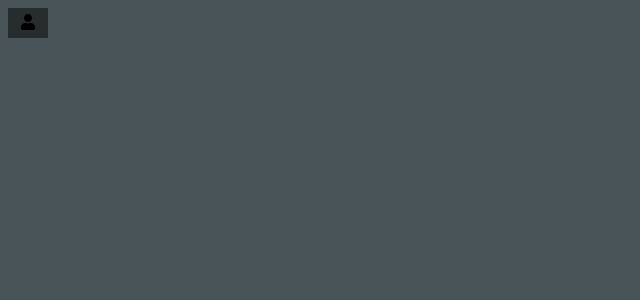
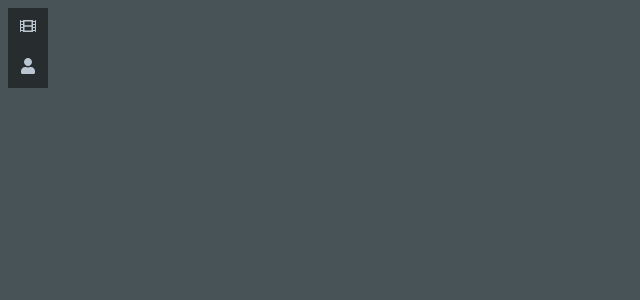
Before and after one commit to chromos33/BobReactRemaster, a React (Create React App) app in the folder BobReactRemaster/ClientApp/: page / in a window 1280 px wide. Shown: the top 300 px of the page, without its empty margins (0-640 px from the left). Built offline with nearby package versions, Linux system fonts and the light colour scheme.

Commit message:
Rebuild Navi better Structure

```diff
--- a/BobReactRemaster/ClientApp/src/components/Navi/Navi.js
+++ b/BobReactRemaster/ClientApp/src/components/Navi/Navi.js
@@ -1,19 +1,51 @@
 import React from 'react';
 import {NaviLink} from './NaviLink';
+import '../../css/Navi.css';
 
 export function Navi(props)
 {
-    const UserLinks =
-        [
-            {
-                icon: ["fas","user"],
-                link: "/"
-            }
-        ]
-    ;
+    const Links =
+    [
+        {
+            ID:"Streams",
+            Title:"Streams",
+            Icon: ["fas","film"],
+            Link: "Streams",
+            FirstLevel: true
+        },
+        {
+            ID: "User",
+            Title: "User",
+            Icon: ["fas", "user"],
+            FirstLevel: true,
+            SubLinks: [
+                {
+                    ID : "SubscriptionLink",
+                    Title: "Subscriptions",
+                    Icon: ["fas","user"],
+                    Link: "/StreamSubscriptions"
+                },
+                {
+                    ID : "ProfileLink",
+                    Title: "Profil",
+                    Icon: ["fas","user"],
+                    Link: "/Profile"
+                },
+            ]
+        }
+    ];
+    var Menu = Links.map((Link) => {
+        if(Link.SubLinks === undefined)
+        {
+            return <NaviLink FirstLevel={Link.FirstLevel} key={Link.ID} Link={Link.Link} ID={Link.ID} Title={Link.Title} Icon={Link.Icon} />
+        }
+        else{
+            return <NaviLink FirstLevel={Link.FirstLevel} key={Link.ID} ID={Link.ID} Title={Link.Title} Icon={Link.Icon} SubLinks={Link.SubLinks} />
+        }
+    });
     return (
-        <div>
-            <NaviLink ID="UserMenu" Title="User" SubLinks={UserLinks} icon={["fas", "user"]}/>
+        <div className="NaviMenu">
+           {Menu}
         </div>
         )
 }
--- a/BobReactRemaster/ClientApp/src/components/Navi/NaviLink.js
+++ b/BobReactRemaster/ClientApp/src/components/Navi/NaviLink.js
@@ -4,69 +4,105 @@ import '../../css/NaviLink.css';
 
 export function NaviLink(props)
 {
-    const [openWidth,SetOpenWidth] = useState(0);
-    const [Width,SetWidth] = useState(0);
-    const [openHeight,SetOpenHeight] = useState(0);
-    const [Height,SetHeight] = useState(30);
-    const [iconState,SetIconState] = useState("");
 
-    const openNaviLink = () => {
-        SetWidth(openWidth);
-        setTimeout(() => {SetHeight(openHeight);},150);
-        SetIconState("open");
+    const [width,setWidth] = useState(0);
+    const [linkWidth,setLinkWidth] = useState(40);
+    const [height,setHeight] = useState(40);
+    const [expandedWidth,setExpandedWidth] = useState(0);
+    const [expandedHeight,setExpandedHeight] = useState(0);
+    const openNav = () => {
+        setTimeout(() => {
+            setHeight(expandedHeight);
+        },150);
+        setWidth(expandedWidth);
+        setLinkWidth(expandedWidth+40);
+
+
     }
-    const closeNaviLink = () => {
-        setTimeout(() => {SetWidth(0);},150)
-        SetHeight(30);
-        SetIconState("");
+    const closeNav = () => {
+
+        setTimeout(() => {
+            setWidth(expandedWidth);
+            setWidth(0);
+            setLinkWidth(40);
+        },150);
+        setHeight(40);
+
     }
-    useEffect(() => {
-        if(openWidth === 0 && props.SubLinks !== undefined && props.SubLinks.length)
-        {
-            var width = document.querySelector("#"+props.ID+" .contentDimensions").clientWidth;
-            var height = document.querySelector("#"+props.ID+" .contentDimensions").clientHeight;
-            SetOpenWidth(width);
-            SetOpenHeight(height);
-        }
-    },[openWidth,props.ID]);
-    if(props.SubLinks !== undefined && props.SubLinks.length > 0)
-    {
+    const renderFirstLevelLink = () => {
         return (
-            <span id={props.ID} className="NaviLink" onMouseLeave={closeNaviLink} onMouseEnter={openNaviLink}>
-                {props.icon !== undefined &&
-                <span className={"NaviLinkIcon " + iconState }>
-                    <FontAwesomeIcon icon={props.icon} />
+        <a style={{width:linkWidth+"px"}} onMouseEnter={() => {openNav()}} onMouseLeave={() => {closeNav()}} href={props.Link} className="firstLevelLink" id={props.ID}>
+            <div className="relative linkContainer">
+            <span className="iconSquare">
+                <FontAwesomeIcon icon={props.Icon}/>
+            </span>
+            <div style={{width:width+"px",height: height+"px"}} className="expandContainer">
+                <div className="contentDimensions">
+                    <span className="menuTitle">{props.Title}</span>
+                </div>
+            </div>
+            </div>
+        </a>
+        );
+    }
+    const renderLinkWithMenu = () => {
+        const Menu = props.SubLinks.map((MenuLink) => {
+            console.log(MenuLink);
+            return <NaviLink key={MenuLink.ID} ID={MenuLink.ID} Icon={MenuLink.Icon} Title={MenuLink.Title} Link={MenuLink.Link}/>
+        });
+        return (
+            <div style={{width:linkWidth+"px"}} onMouseEnter={() => {openNav()}} onMouseLeave={() => {closeNav()}} className="firstLevelLink" id={props.ID}>
+                <div className="relative linkContainer">
+                <span className="iconSquare">
+                    <FontAwesomeIcon icon={props.Icon}/>
                 </span>
-                }
-                {props.icon === undefined &&
-                <span className={"NaviLinkIcon " + iconState }>
-                    <span className="naviTitle">{props.Title}</span>
-                </span>
-                }
-                <div style={{width:Width+"px",height:Height+"px"}}>
+                <div style={{width:width+"px",height: height+"px"}} className="expandContainer">
                     <div className="contentDimensions">
-                        {props.icon !== undefined &&
-                        <span className="naviTitle">{props.Title}</span>
-                        }
-                        {props.SubLinks !== undefined && props.SubLinks.length > 0 &&
-                        <div className="submenu">
-                            <span>Test</span>
-                            <span>Test</span>
+                        <span className="menuTitle">{props.Title}</span>
+                        <div className="menuLinks">
+                            {Menu}
                         </div>
-                        }
                     </div>
+
                 </div>
-
-                <span></span>
-            </span>
+                </div>
+            </div>
             );
     }
-    else
-    {
-        return(
-            <a className="NaviLink" href="/">SomeLink</a>
+    const renderMenuLink = () => {
+        return (
+            <a href={props.Link}>{props.Icon != undefined && <FontAwesomeIcon icon={props.Icon}/>} {props.Title}</a>
         );
     }
 
+    useEffect(() => {
+        if(props.FirstLevel === true)
+        {
+            var Container = document.querySelector("#"+props.ID);
+            if(Container != null)
+            {
+                var dimensionGiver = Container.querySelector(".contentDimensions");
+                if(dimensionGiver != null)
+                {
+                    var width = dimensionGiver.clientWidth;
+                    var height = dimensionGiver.clientHeight;
+                    setExpandedWidth(width);
+                    setExpandedHeight(height);
+                }
 
+            }
+
+        }
+    },[expandedWidth,props.FirstLevel,props.ID])
+
+
+    if(props.SubLinks !== undefined)
+    {
+        return renderLinkWithMenu();
+    }
+    if(props.FirstLevel === true)
+    {
+        return renderFirstLevelLink();
+    }
+    return renderMenuLink();
 }
--- /dev/null
+++ b/BobReactRemaster/ClientApp/src/css/Navi.css
@@ -0,0 +1,5 @@
+.NaviMenu
+{
+    display:flex;
+    flex-direction: column;
+}
--- a/BobReactRemaster/ClientApp/src/css/NaviLink.css
+++ b/BobReactRemaster/ClientApp/src/css/NaviLink.css
@@ -1,45 +1,26 @@
-.NaviLinkIcon {
-    background: #272c2e;
-    display: inline-block;
-    cursor: pointer;
-    position: relative;
-    min-width: 40px;
-    height:30px;
-    line-height:30px;
-    text-align: center;
-    transition: 0.15s ease all;
-    vertical-align: center;
+.firstLevelLink
+{
+    display:inline-block;
+    width:40px;
 }
-.NaviLinkIcon svg{
-    transition: 0.15s ease all;
-}
-.NaviLinkIcon.open{
-    background:black;
-}
-.NaviLinkIcon.open svg{
-    color:white;
-}
-.NaviLink{
+.relative
+{
     position:relative;
 }
-.NaviLink > div{
-    position:absolute;
-    top:-6px;
-    left:100%;
-    width:0;
-    height:100%;
-    transition: 0.15s ease all;
-    overflow: hidden;
+.linkContainer
+{
+
 }
-.naviTitle
+.iconSquare
 {
-    display:table-cell;
-    vertical-align: middle;
-    padding:0 20px;
+    background:#272c2e;
+    min-width:40px;
     text-align: center;
-    background:black;
+    padding:10px 0;
+    height:20px;
+    display:inline-block;
+    cursor:pointer;
     color:#BAC6D1;
-    height:30px;
 }
 .contentDimensions
 {
@@ -47,11 +28,43 @@
     top:0;
     left:0;
 }
-.submenu{
-    background:#272c2e;
+.expandContainer
+{
+    position:absolute;
+    top:0;
+    left:40px;
+    width:0;
+    height:100%;
+    overflow:hidden;
+    transition:0.15s linear all;
 }
-/* remove after testing */
-.submenu > span
+.menuTitle
+{
+    height:20px;
+    padding:10px 20px;
+    display:block;
+    background:black;
+    color:#BAC6D1;
+    text-align: center;
+}
+.menuLinks a
 {
     display:block;
+    background-color:#272c2e;
+    color:#BAC6D1;
+    text-decoration: none;
+    white-space: nowrap;
+    padding:5px 10px;
+    border-bottom:1px solid #BAC6D1;
 }
+.menuLinks a svg
+{
+    margin-right:5px;
+}
+.menuLinks a:hover{
+    background-color:#1d2122;
+}
+.menuLinks a:last-child
+{
+    border-bottom:none;
+}
```
